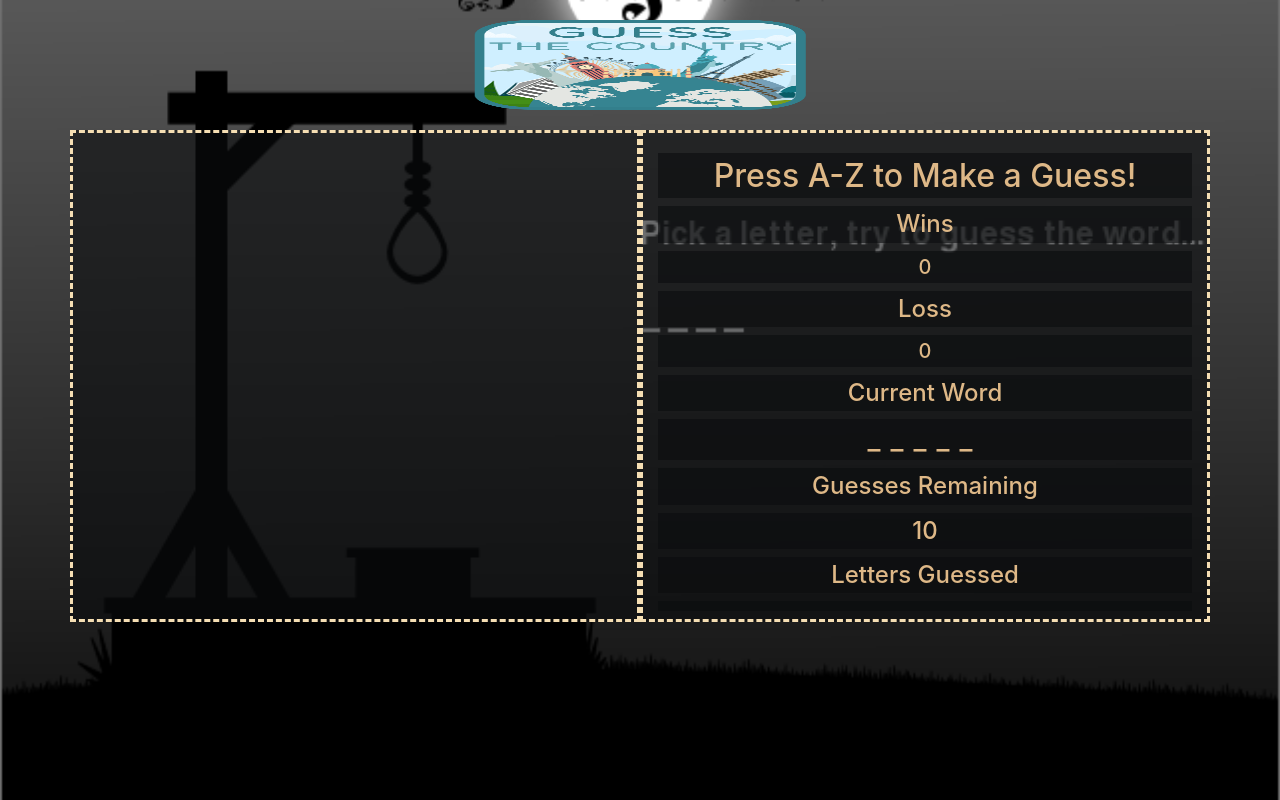
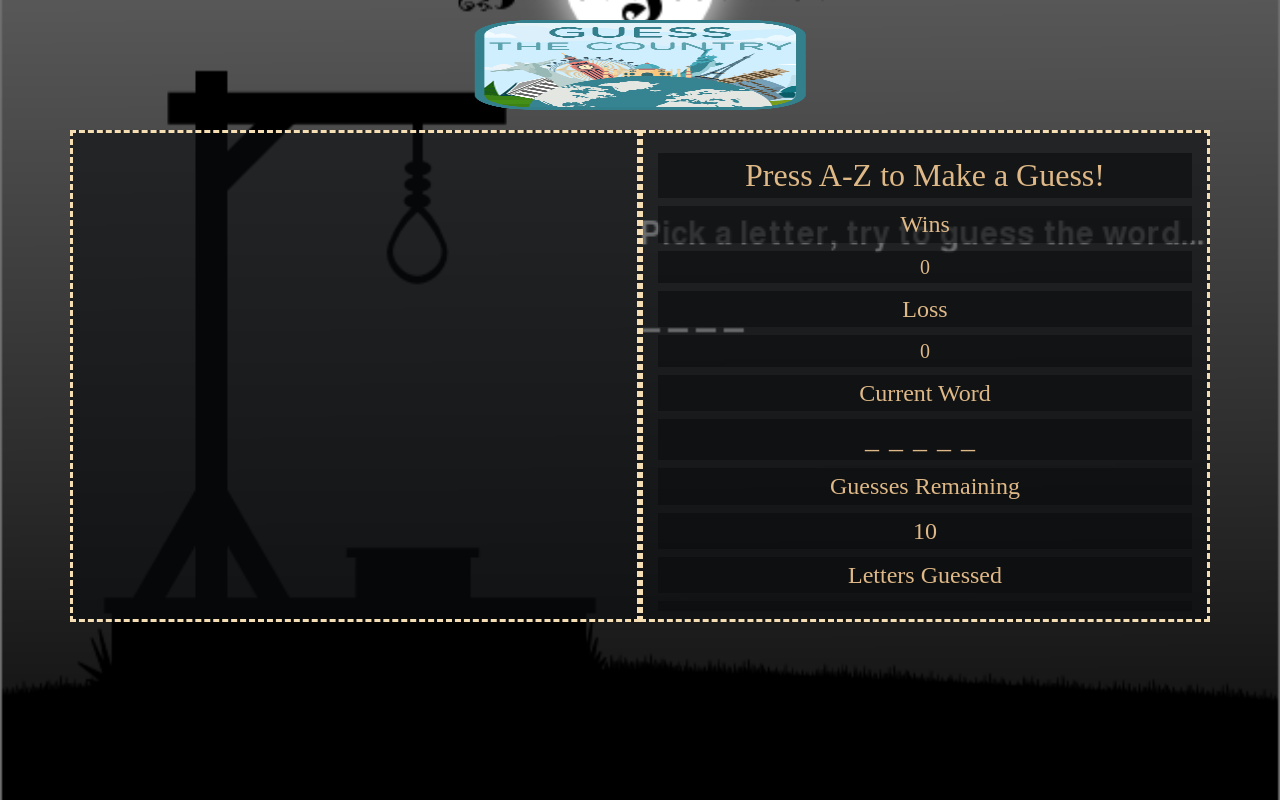
Before and after one commit to Divyagk/Word-Guess-Game, a plain HTML site: page index.html in a window 1280 px wide. Drawn offline with nearby package versions, Linux system fonts and the light colour scheme.

Commit message:
final commit

```diff
--- a/assets/css/style.css
+++ b/assets/css/style.css
@@ -2,9 +2,9 @@
     body {
     background-color: #eee;
     padding-top: 20px;
-    font-family: sans-serif New, sans-serif, monospace;
+    font-family: 'Times New Roman', Times, serif;
     color:burlywood;
-    background: url('../images/hangman.png') no-repeat;
+    background: url('../images/hangman.png');
     background-size: cover;
     background-position: center center;
     }
--- a/assets/javascript/game.js
+++ b/assets/javascript/game.js
@@ -1,5 +1,5 @@
 
-//'use strict';
+
 // Declaring computerchoices
 var computerChoices = ["italy", "france", "russia", "canada", "china", "india", "sudan", "brazil",];
 
--- a/index.html
+++ b/index.html
@@ -26,7 +26,7 @@
                 <img id="youwin-image" src="assets/images/you-win.png" alt="Winning Image" />
                 <img id="gameover-image" src="assets/images/gameover.png" alt="Game Over Image" />
                 <h2 id="pressKeyTryAgain">Press Any Key to Try Again!</h2>
-                <img id="Word Guess Image" src="" alt="" />
+
             </div>
             <div class="col-md-6 gameplay-column">
                 <h2>Press A-Z to Make a Guess!</h2>
```
